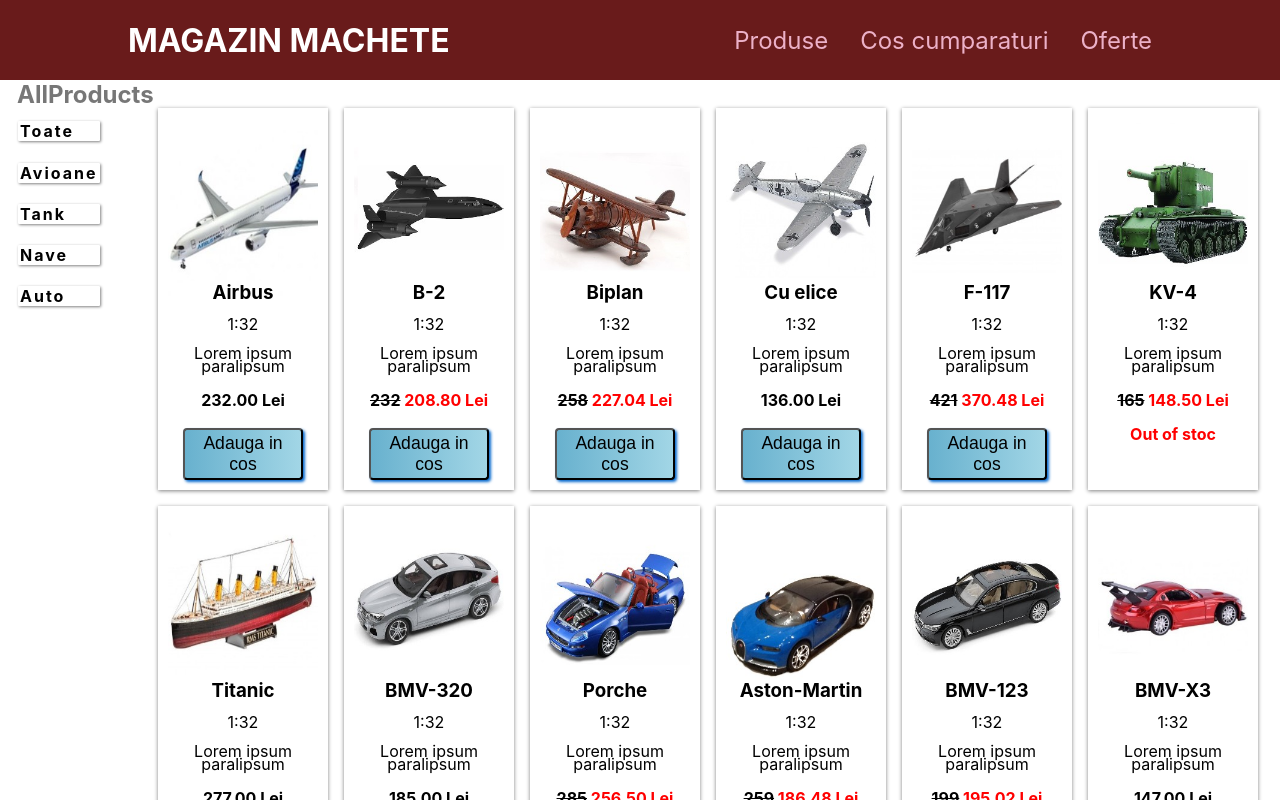
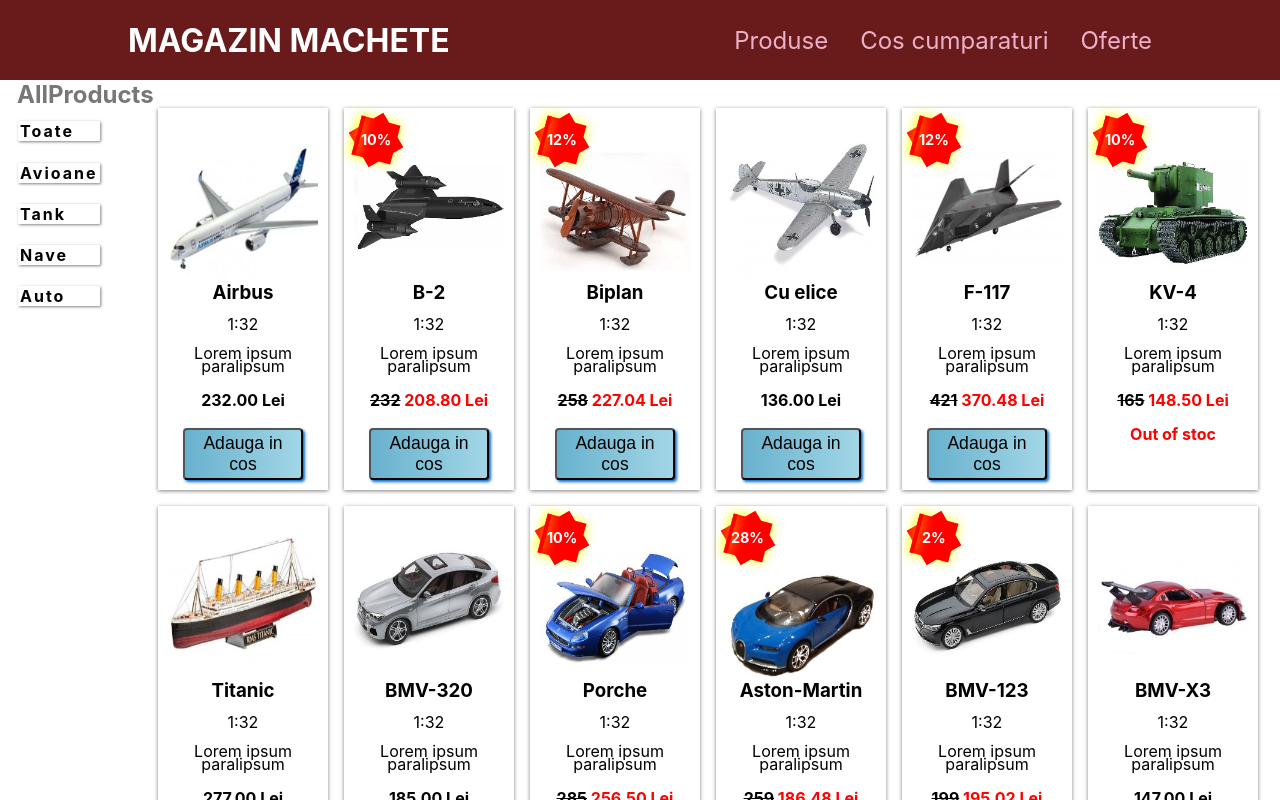
Before and after one commit to Gusty-programer/Store-virtual-React, a React (Create React App) app: page / in a window 1280 px wide. Shown: the top 800 px of the page. Built offline with nearby package versions, Linux system fonts and the light colour scheme.

Commit message:
update Card.js and Card.module.css files

```diff
--- a/src/Components/ui/Card.js
+++ b/src/Components/ui/Card.js
@@ -9,7 +9,9 @@
 
         <div className={classes.image}>
             <img src={props.image} alt={props.name} />
-
+            {props.promo > 0 &&
+                <div className={classes.promo}><span>{props.promo}%</span></div>
+            }
             </div>
         <div>
             <h3>{props.name}</h3>
--- a/src/Components/ui/Card.module.css
+++ b/src/Components/ui/Card.module.css
@@ -18,7 +18,50 @@
     width: 100%;
     object-fit: cover;
 }
+.promo{
+    position: absolute;
+    display: flex;
+    top: 2px;
+    left: 2px;
+    width: 40px;
+    height: 40px;
+    background-color: red;
+    z-index: 10;
+    box-shadow: 0 0 12px  yellow;
+    transform: rotateZ(15deg);
+    align-items: center;
+    justify-content: center;
+}
+.promo::before{
+    content: "";
+    position: absolute;
+    top: 0px;
+    left: 0px;
+    width: 40px;
+    height: 40px;
+    background-color: red;
 
+    transform: rotateZ(45deg);
+    z-index: -1;
+
+}
+.promo::after{
+    content: "";
+    position: absolute;
+    top: 0px;
+    left: 0px;
+    width: 4px;
+    height: 40px;
+    background-color: red;
+    box-shadow: 0 0 12px  yellow;
+    z-index: -1;
+}
+.promo span{
+    color: white;
+    font-weight: bold;
+    transform: rotateZ(-15deg);
+    font-size: 0.9rem;
+}
 
 .pret_promo span{
      color: red;
```
